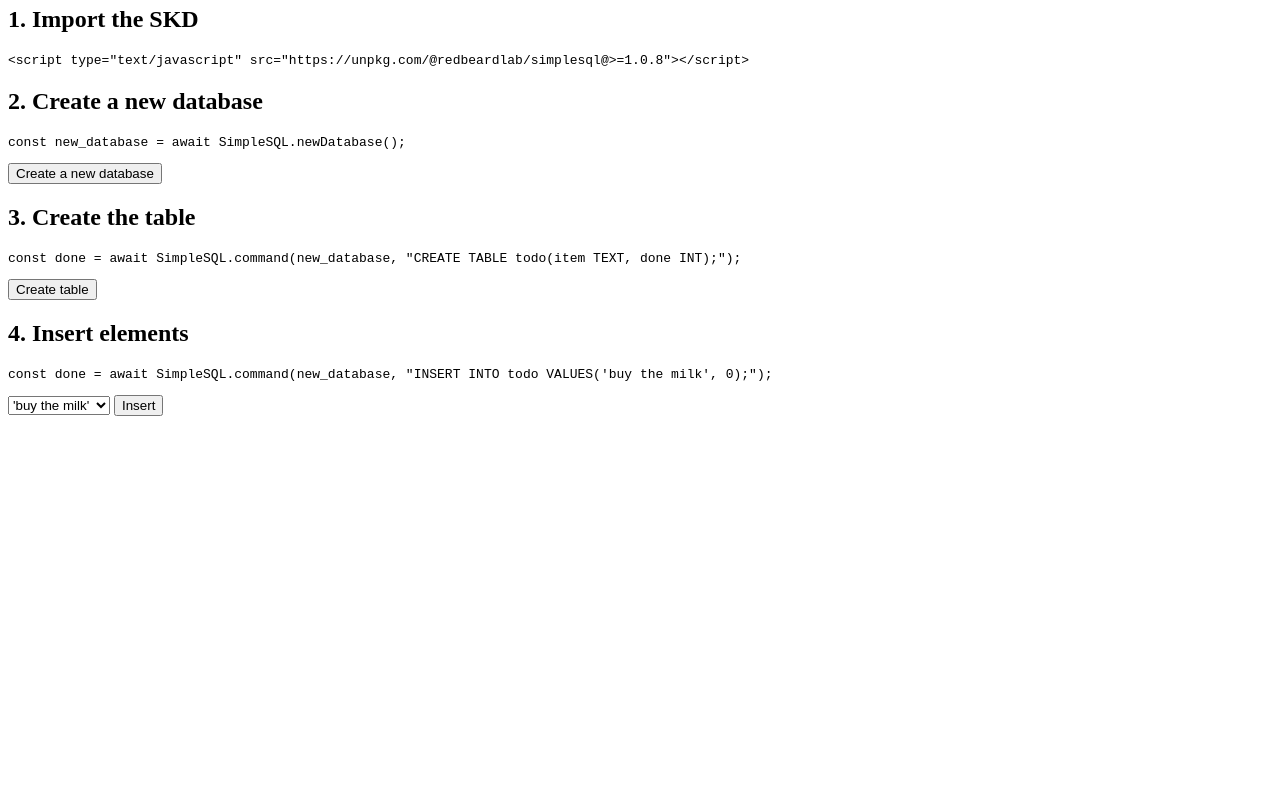
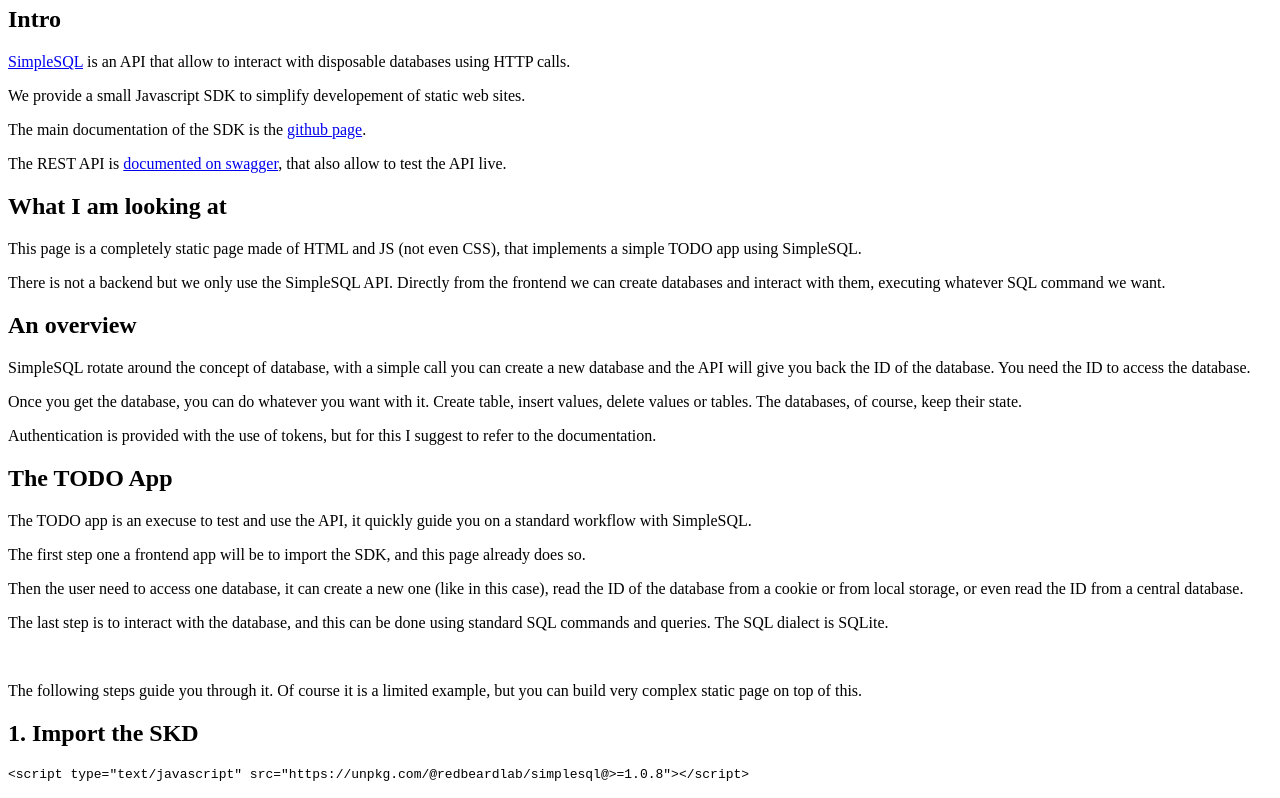
Before and after one commit to RedBeardLab/SimpleSQLSDK, a website: page index.html in a window 1280 px wide. Shown: the part 60-858 px from the top of the page. Before the commit the page ends 800 px from the top, so only its background shows below. Drawn offline with Linux system fonts and the light colour scheme.

Commit message:
make better todo app

```diff
--- a/index.html
+++ b/index.html
@@ -1,10 +1,32 @@
 <html>
   <head>
     <meta charset="utf-8"/>
+    <title>SimpleSQL SDK for disposbale HTTP accessible databases</title>
     <script type="text/javascript" src="https://unpkg.com/@redbeardlab/simplesql@>=1.0.8"></script>
   </head>
   <body>
-    <h1> TODO App </h1>
+    <h1> TODO App with SimpleSQL </h1>
+    <div>
+      <h2> Intro </h2>
+	<p> <a href="https://simplesql.redbeardlab.com/">SimpleSQL</a> is an API that allow to interact with disposable databases using HTTP calls. </p>
+      	<p> We provide a small Javascript SDK to simplify developement of static web sites. </p>
+      	<p> The main documentation of the SDK is the <a href="https://github.com/RedBeardLab/SimpleSQLSDK">github page</a>. </p>
+      	<p> The REST API is <a href="https://app.swaggerhub.com/apis-docs/redbeardlab/simplesql.redbeardlab.com/">documented on swagger</a>, that also allow to test the API live. </p>
+      <h2> What I am looking at </h2>
+      	<p> This page is a completely static page made of HTML and JS (not even CSS), that implements a simple TODO app using SimpleSQL. </p>
+      	<p> There is not a backend but we only use the SimpleSQL API. Directly from the frontend we can create databases and interact with them, executing whatever SQL command we want. </p>
+      <h2> An overview </h2>
+	<p> SimpleSQL rotate around the concept of database, with a simple call you can create a new database and the API will give you back the ID of the database. You need the ID to access the database.</p>
+	<p> Once you get the database, you can do whatever you want with it. Create table, insert values, delete values or tables. The databases, of course, keep their state. </P>
+	<p> Authentication is provided with the use of tokens, but for this I suggest to refer to the documentation. </p>
+      <h2> The TODO App </h2>
+	<p> The TODO app is an execuse to test and use the API, it quickly guide you on a standard workflow with SimpleSQL. </p>
+	<p> The first step one a frontend app will be to import the SDK, and this page already does so. </p>
+	<p> Then the user need to access one database, it can create a new one (like in this case), read the ID of the database from a cookie or from local storage, or even read the ID from a central database.  </p>
+	<p> The last step is to interact with the database, and this can be done using standard SQL commands and queries. The SQL dialect is SQLite. </p>
+	<br>
+	<p> The following steps guide you through it. Of course it is a limited example, but you can build very complex static page on top of this. </p>
+    </div>
     <div>
       <h2>1. Import the SKD </h2>
       <pre><code>&lt;script type="text/javascript" src="https://unpkg.com/@redbeardlab/simplesql@>=1.0.8">&lt;/script></code></pre>
```
Also changed, not shown: README.md.
